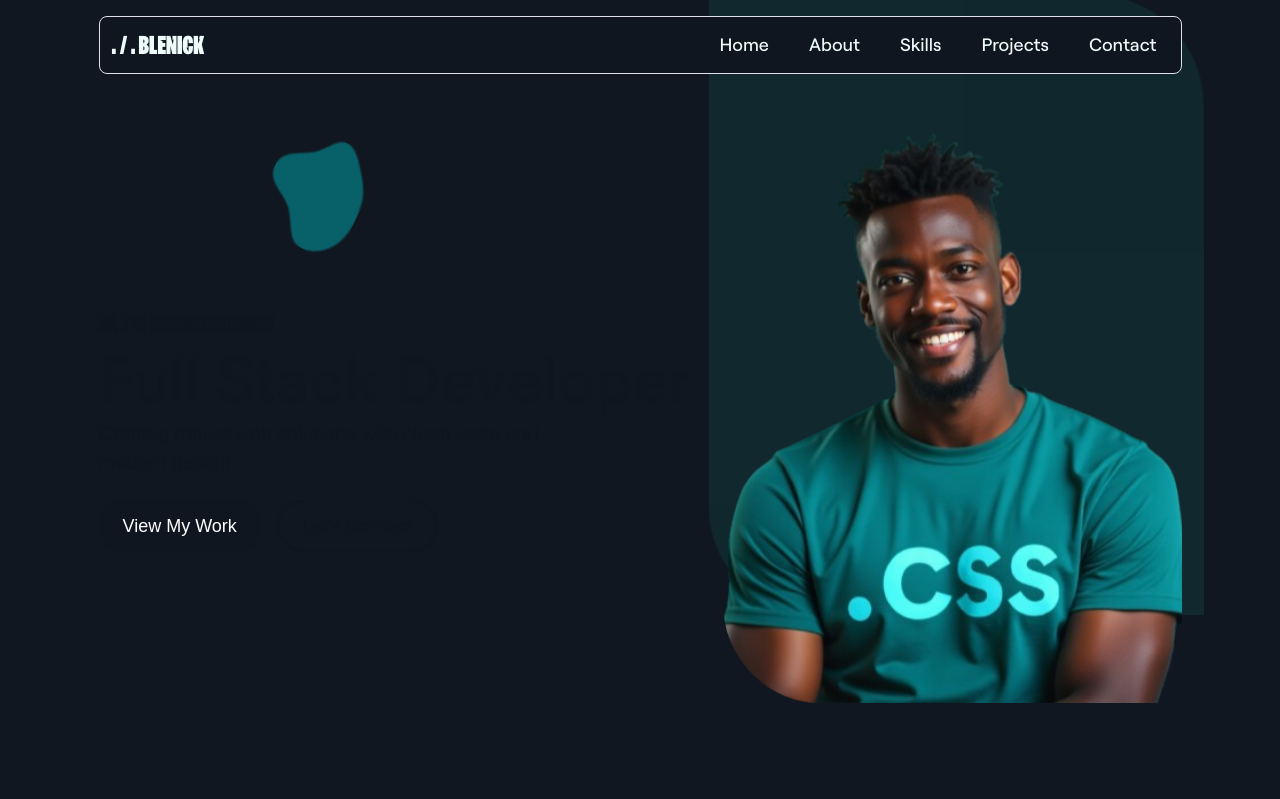
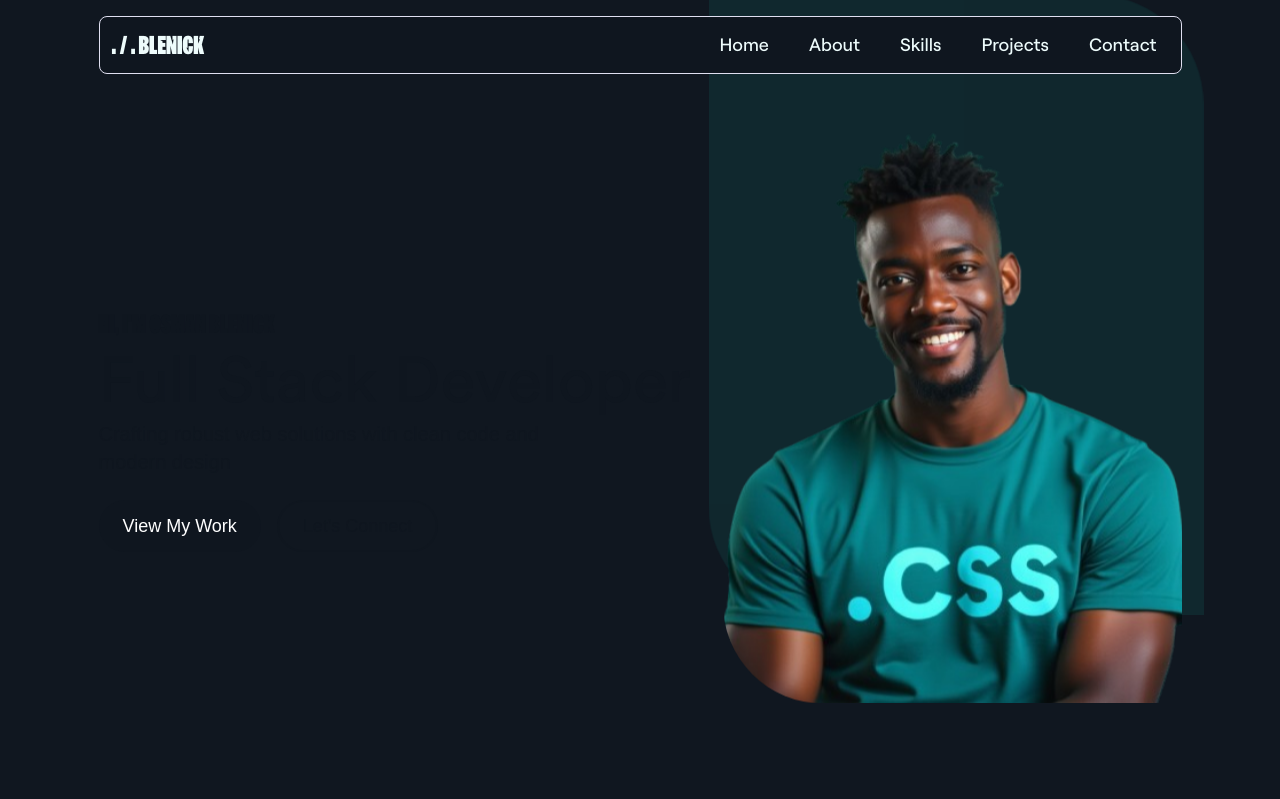
Before and after one commit to theeWhizz/personal-portfolio, a React (Vite) app: page / in a window 1280 px wide. Shown: the top 799 px of the page. Built offline with nearby package versions, Linux system fonts and the light colour scheme; a web font is replaced by a local one.

Commit message:
remove imageRef

```diff
--- a/src/components/Hero.jsx
+++ b/src/components/Hero.jsx
@@ -7,10 +7,8 @@ gsap.registerPlugin(ScrollTrigger);
 
 const Hero = () => {
   const portraitHeroImage = SocialMediaIcons.find((img) => img.id === 5);
-  const vectorImage = SocialMediaIcons.find((img) => img.id === 6).src;
 
   // Refs for animation targets
-  const imageRef = useRef(null);
   const animatedBgRef = useRef(null);
 
   const containerRef = useRef(null);
@@ -30,7 +28,6 @@ const Hero = () => {
       defaults: { ease: 'power3.out' }
     });
 
-    const imageElement = imageRef.current;
     const animatedBg = animatedBgRef.current;
     const container = containerRef.current;
 
@@ -77,23 +74,6 @@ const Hero = () => {
       duration: 1,
       ease: 'power4.inOut'
     }, '-=0.8');
-
-    // Floating Vector Animation
-    gsap.to(imageRef.current, {
-      y: -20,
-      duration: 1.5,
-      ease: 'power4.inOut',
-      yoyo: true,
-      repeat: -1
-    });
-
-    // Continuous Rotation for Vector
-    gsap.to(imageRef.current, {
-      rotation: 360,
-      duration: 20,
-      ease: 'none',
-      repeat: -1
-    });
 
     // Animated background scaling
     gsap.to(animatedBgRef.current, {
@@ -151,8 +131,6 @@ const Hero = () => {
     return () => {
       window.removeEventListener('mousemove', handleMouseMove);
       gsap.killTweensOf([
-        imageElement,
-        // imageRef.current,
         animatedBg,
         // animatedBgRef.current,
         container
@@ -163,17 +141,6 @@ const Hero = () => {
 
   return (
     <div className="max-w-6xl mx-auto py-10 md:py-8 md:pt-16">
-      <img src={vectorImage}
-        ref={imageRef}
-        style={{
-          position: 'absolute',
-          height: '6rem',
-          width: 'auto',
-          zIndex: '-10',
-          opacity: '50%',
-          transform: 'translateX(10rem)'
-        }}
-      />
       <div className="md:flex grid md:flex-row items-center justify-between gap-8">
         {/* Left Content */}
         <div className="max-[990px]:flex-1 space-y-2">
```
